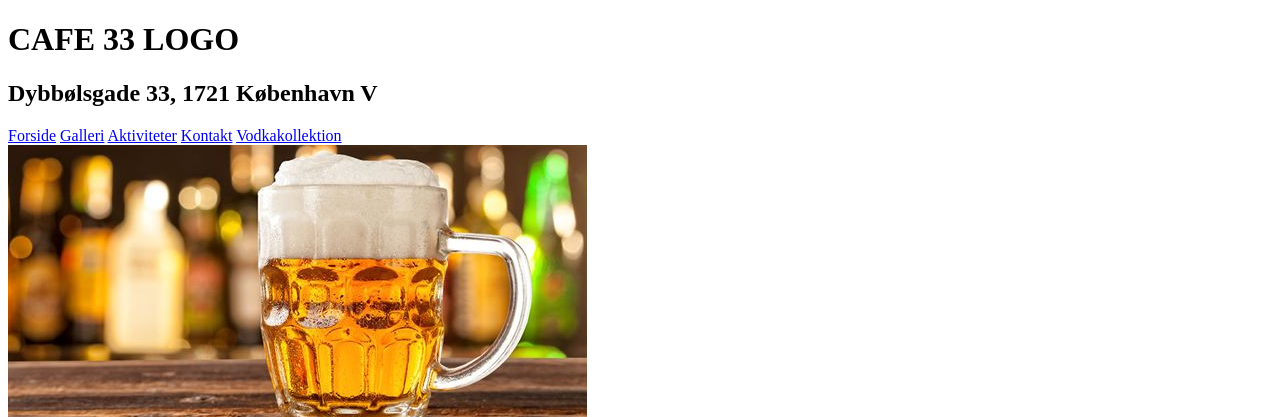
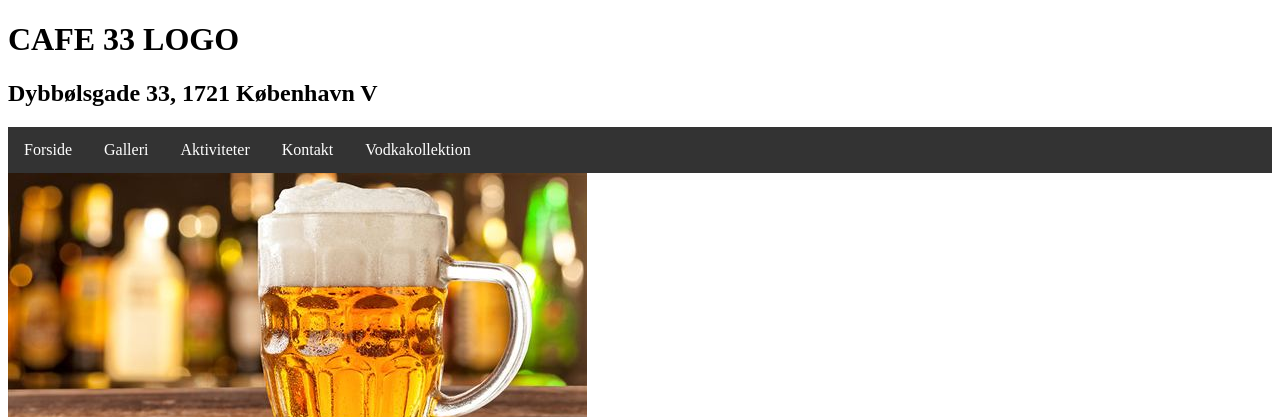
Before and after one commit to simo085f/cafe33_redesign, a plain HTML site: page index.html in a window 1280 px wide. Shown: the top 417 px of the page. Drawn offline with Linux system fonts and the light colour scheme.

Commit message:
designet nav. nar

```diff
--- a/index.html
+++ b/index.html
@@ -13,15 +13,42 @@
     <header>
         <h1>CAFE 33 LOGO</h1>
         <h2>Dybbølsgade 33, 1721 København V</h2>
+<style>
+ul {
+    list-style-type: none;
+    margin: 0;
+    padding: 0;
+    overflow: hidden;
+    background-color: #333;
+}
 
+li {
+    float: left;
+}
+
+li a {
+    display: block;
+    color: white;
+    text-align: center;
+    padding: 14px 16px;
+    text-decoration: none;
+}
+
+li a:hover {
+    background-color: #111;
+}
+
+</style>
     </header>
 
             <nav>
-                <a href="#forside">Forside</a>
-                <a href="galleri.html#galleri">Galleri</a>
-                <a href="aktiviteter.html#aktiviteter">Aktiviteter</a>
-                <a href="#kontakt">Kontakt</a>
-                <a href="#vodkakollektion">Vodkakollektion</a>
+                <ul>
+                <li>    <a class="active" href="#forside">Forside</a></li>
+                <li>    <a href="galleri.html#galleri">Galleri</a></li>
+                <li>    <a href="aktiviteter.html#aktiviteter">Aktiviteter</a></li>
+                <li>    <a href="#kontakt">Kontakt</a></li>
+                <li>    <a href="#vodkakollektion">Vodkakollektion</a></li>
+                </ul>
             </nav>
 
 
```
